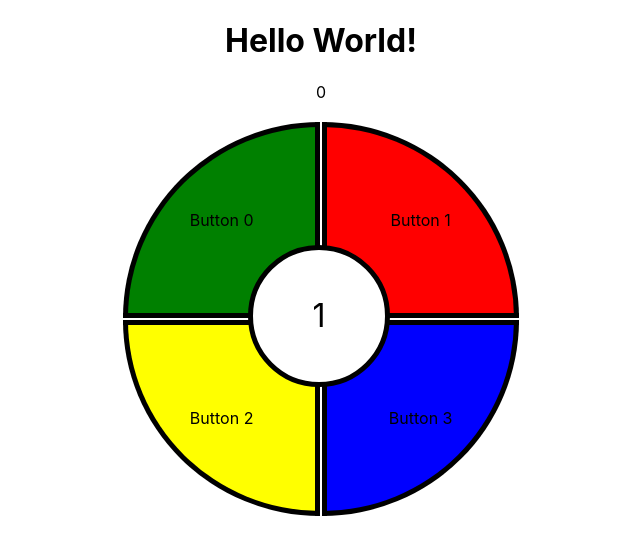
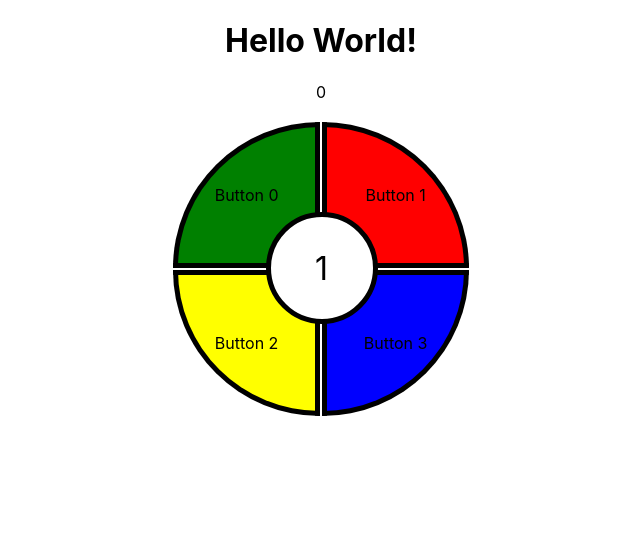
Before and after one commit to anacko/simple-simon, a React (Create React App) app: page / in a window 1280 px wide. Shown: the top 554 px of the page, without its empty margins (319-959 px from the left). Built offline with nearby package versions, Linux system fonts and the light colour scheme.

Commit message:
add selective classname

```diff
--- a/src/components/Challenger.jsx
+++ b/src/components/Challenger.jsx
@@ -8,8 +8,17 @@ const Challenger = function(props) {
   const [sequence, setSequence] = useState(makeSequence(stage));
   const [counter, setCounter] = useState(0);
 
+  const makeActive = (n, active) => {
+    if(active) {
+      return `button-b${n} active`;
+    } else {
+      return `button-b${n}`
+    }
+  }
+
   useEffect(() => {
     setSequence(makeSequence(stage));
+
   }, [stage])
 
   const handleClick = function(event) {
@@ -35,14 +44,14 @@ const Challenger = function(props) {
 
   <table className="container">
     <tbody>
-    <tr><td className="theMiddle">{stage}</td></tr>
+    <tr><td className="theMiddle" onClick={() => setCounter(0)}>{stage}</td></tr>
     <tr>
-      <td className="button-b0" id="0" onClick={handleClick}>Button 0</td>
-      <td className="button-b1" id="1" onClick={handleClick}>Button 1</td>
+      <td className={makeActive(0, false)} id="0" onClick={handleClick}>Button 0</td>
+      <td className={makeActive(1, false)} id="1" onClick={handleClick}>Button 1</td>
     </tr>
     <tr>
-      <td className="button-b2" id="2" onClick={handleClick}>Button 2</td>
-      <td className="button-b3" id="3" onClick={handleClick}>Button 3</td>
+      <td className={makeActive(2, false)} id="2" onClick={handleClick}>Button 2</td>
+      <td className={makeActive(3, false)} id="3" onClick={handleClick}>Button 3</td>
     </tr>
     </tbody>
   </table>
--- a/src/components/Challenger.scss
+++ b/src/components/Challenger.scss
@@ -1,8 +1,10 @@
 $border-stack: 5px solid black;
+$border-size: 5px;
+$challenger-size: 300px;
 
 .container {
-  width: 400px;
-  height: 400px;
+  width: $challenger-size;
+  height: $challenger-size;
   vertical-align: middle;
   margin-left: auto;
   margin-right: auto;
@@ -57,11 +59,11 @@ $border-stack: 5px solid black;
   font-size: 2em;
   background-color: white;
   border: $border-stack;
-  width: 130px;
-  height: 130px;
+  width: $challenger-size/3;
+  height: $challenger-size/3;
   position: absolute;
-  margin-top: 125px;
-  margin-left: 125px;
+  margin-top: $challenger-size/2 - $challenger-size/6 - 1.5*$border-size;
+  margin-left: $challenger-size/2 - $challenger-size/6 - 1.5*$border-size;
   border-radius: 100%;
   display: flex;
   align-items: center;
```
